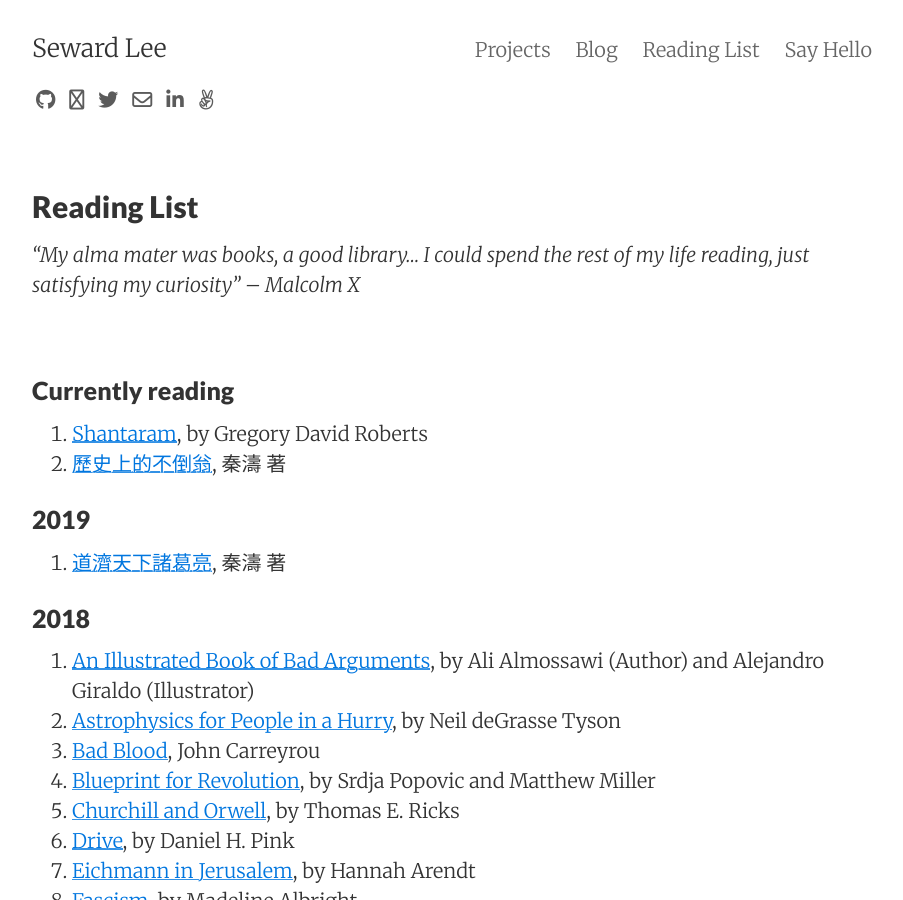
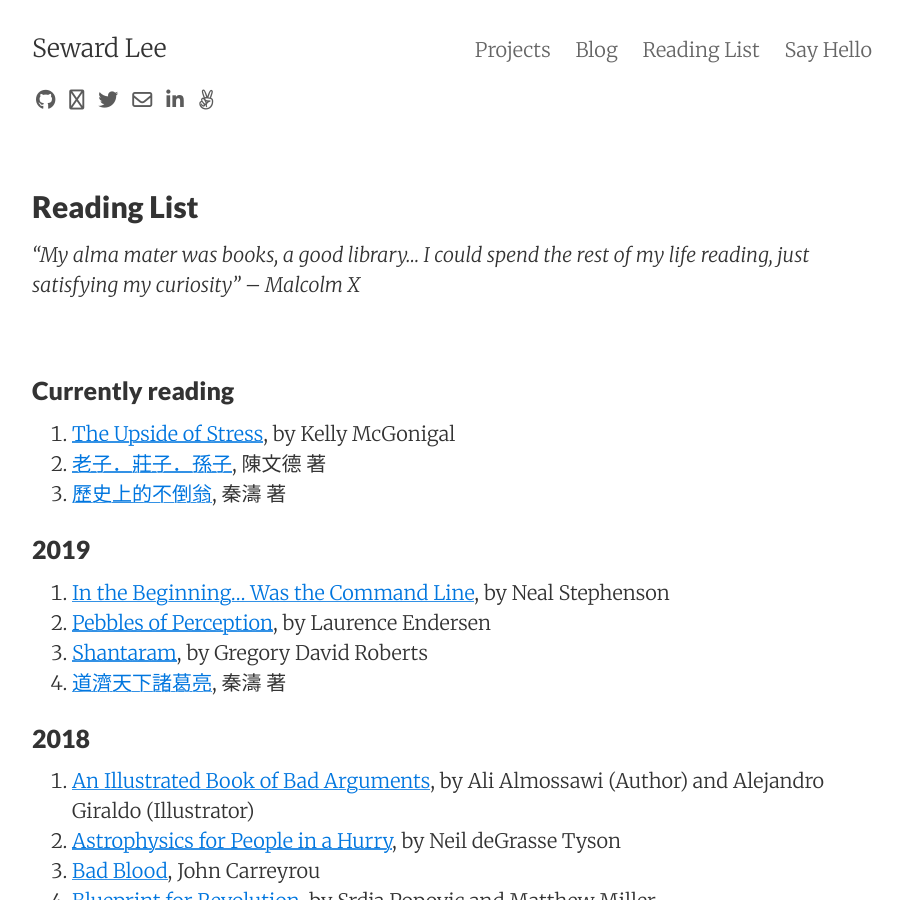
Before and after one commit to sewardlee337/sewardlee337.github.io, a Jekyll site: the page built from readinglist.md, in a window 1280 px wide and 900 px high. Shown: the whole window, without its empty margins (188-1091 px from the left). Built offline with Jekyll 4.4.1, drawn with Linux system fonts in a browser that asks for light colours; nearby versions of some CDN libraries.

Commit message:
Update reading list

```diff
--- a/readinglist.md
+++ b/readinglist.md
@@ -12,13 +12,18 @@ _"My alma mater was books, a good library... I could spend the rest of my life r
 
 ### Currently reading
 
-1. [Shantaram](https://amzn.to/2EI0aZH), by Gregory David Roberts
+1. [The Upside of Stress](https://amzn.to/2MkJmsO), by Kelly McGonigal
+1. [老子．莊子．孫子](https://bit.ly/2Dm4hsD), 陳文德 著
 1. [歷史上的不倒翁](https://bit.ly/2W0wjkH), 秦濤 著
 
 
 ### 2019
 
+1. [In the Beginning... Was the Command Line](https://amzn.to/2CN0T8n), by Neal Stephenson
+1. [Pebbles of Perception](https://amzn.to/2ScgR5O), by Laurence Endersen
+1. [Shantaram](https://amzn.to/2EI0aZH), by Gregory David Roberts
 1. [道濟天下諸葛亮](https://bit.ly/2QPChkr), 秦濤 著
+
 
 ### 2018
 
```
